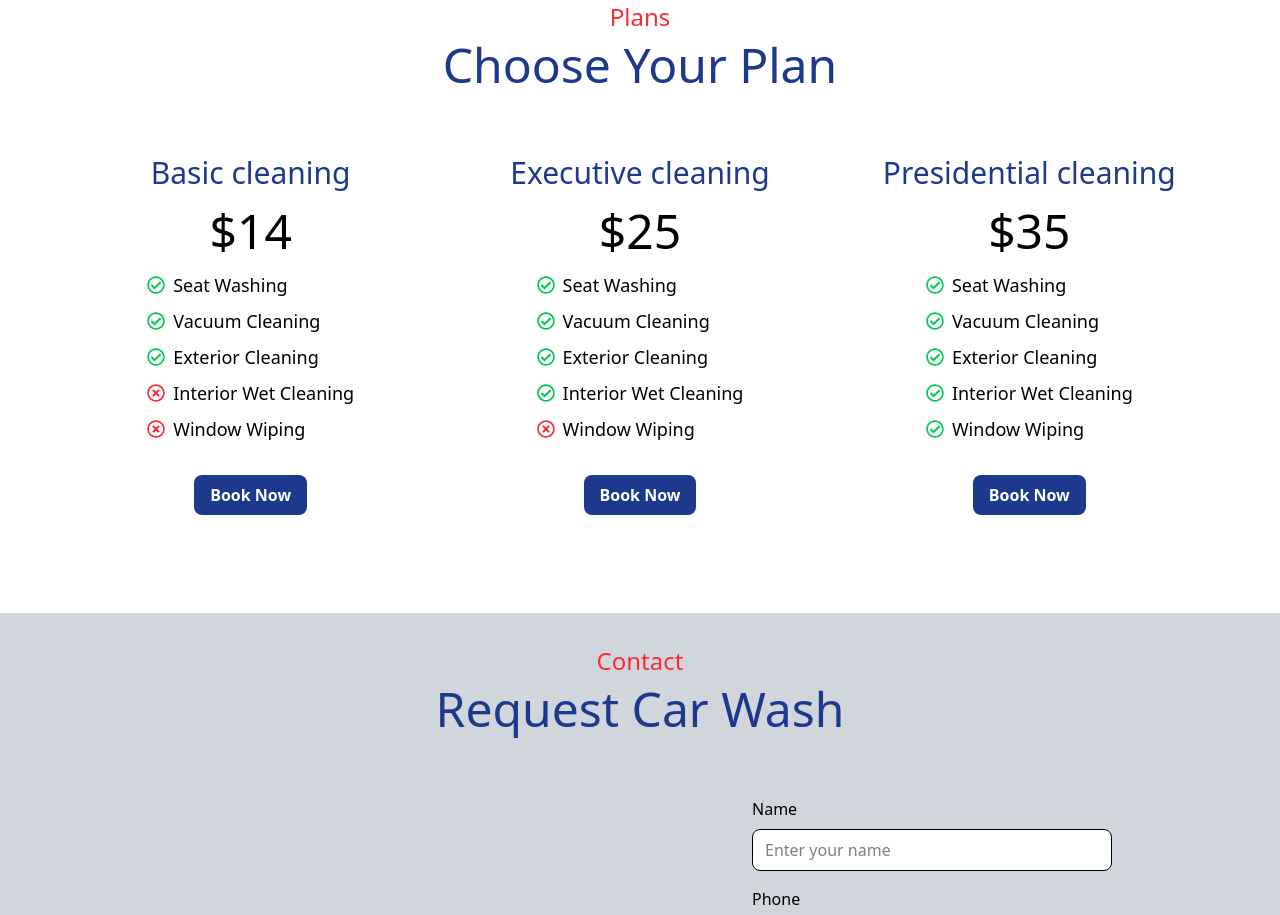
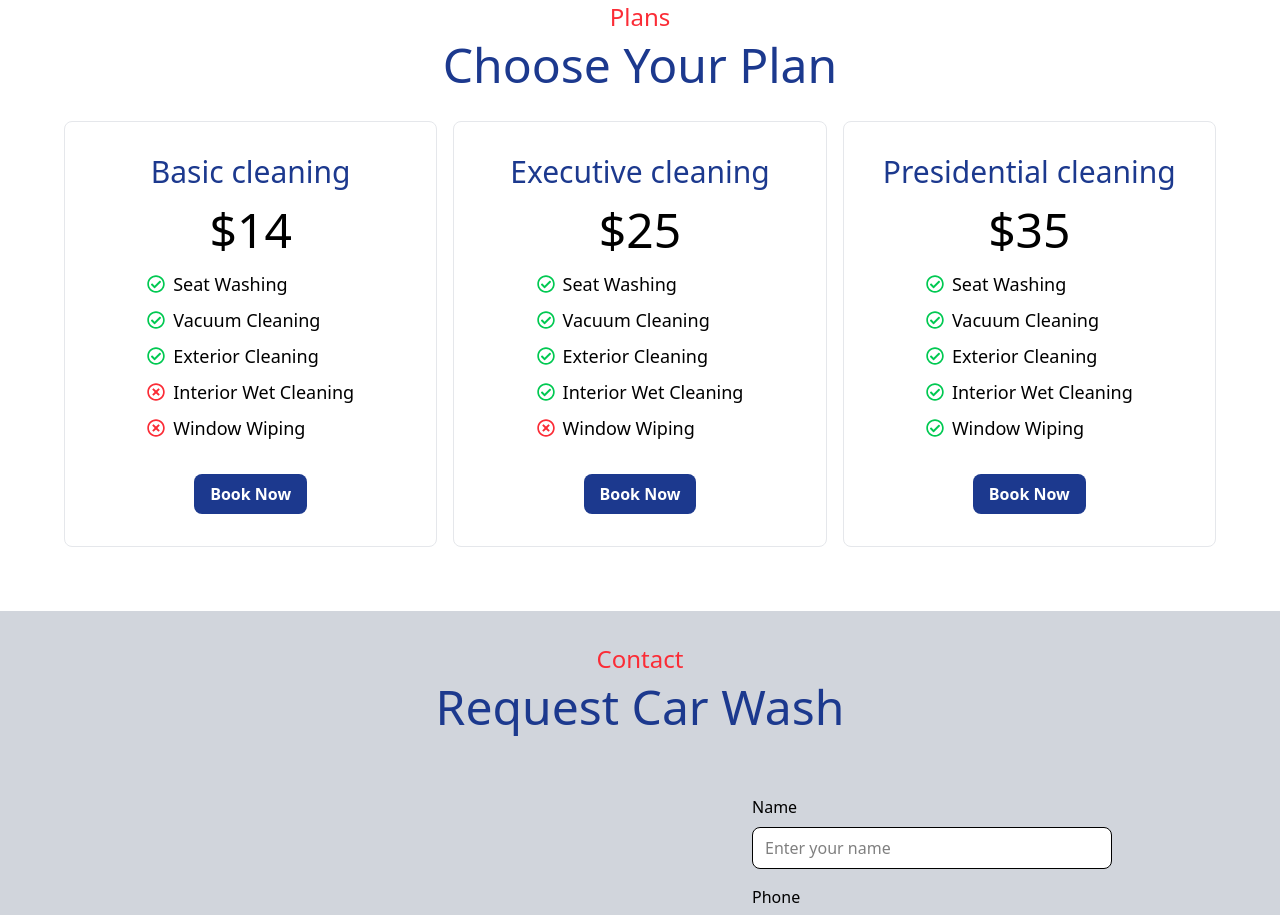
Before and after one commit to Dikshit673/Washify-app, a React (Vite) app: page / in a window 1280 px wide. Shown: the part 2100-3015 px from the top of the page. Built offline with nearby package versions, Linux system fonts and the light colour scheme.

Commit message:
Added border in plans section

```diff
--- a/src/pages/Home/components/Plans.tsx
+++ b/src/pages/Home/components/Plans.tsx
@@ -14,9 +14,10 @@ const Plans = memo(() => {
           {plansArr.map((plan) => {
             const { id, title, price, currency, features } = plan;
             return (
+              //
               <div
                 key={id}
-                className='hover:b hover:border-second-200 bg-prime-50 flex flex-col items-center justify-center gap-4 rounded-lg border-2 border-transparent px-4 py-8 transition-all duration-150 ease-in hover:-translate-y-2 hover:shadow-2xl'
+                className='hover:border-second-200 bg-prime-50 flex flex-col items-center justify-center gap-4 rounded-lg border-1 border-gray-200 px-4 py-8 transition-all duration-150 ease-in hover:-translate-y-2 hover:shadow-2xl'
               >
                 <h3 className='text-prime-200 text-3xl font-normal'>{title}</h3>
                 <h2 className='text-prime-950 text-5xl font-medium'>
```
